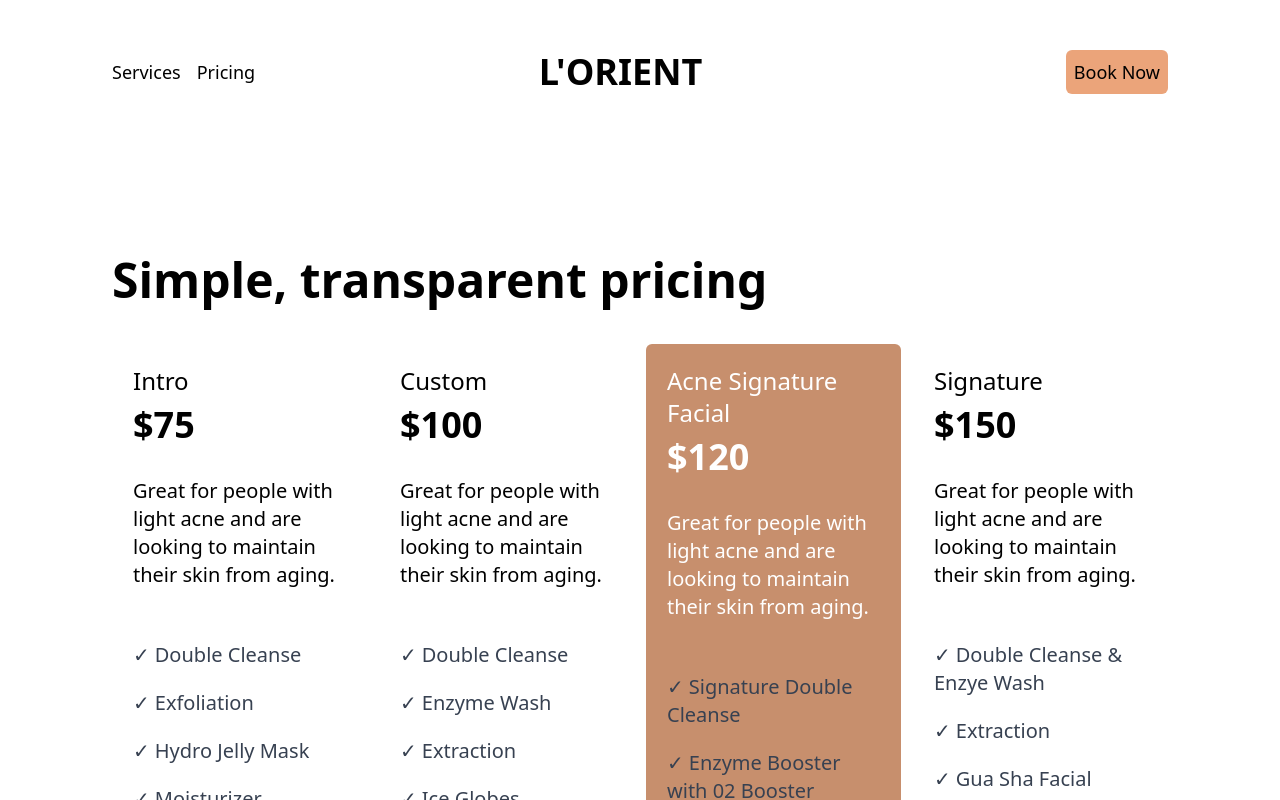
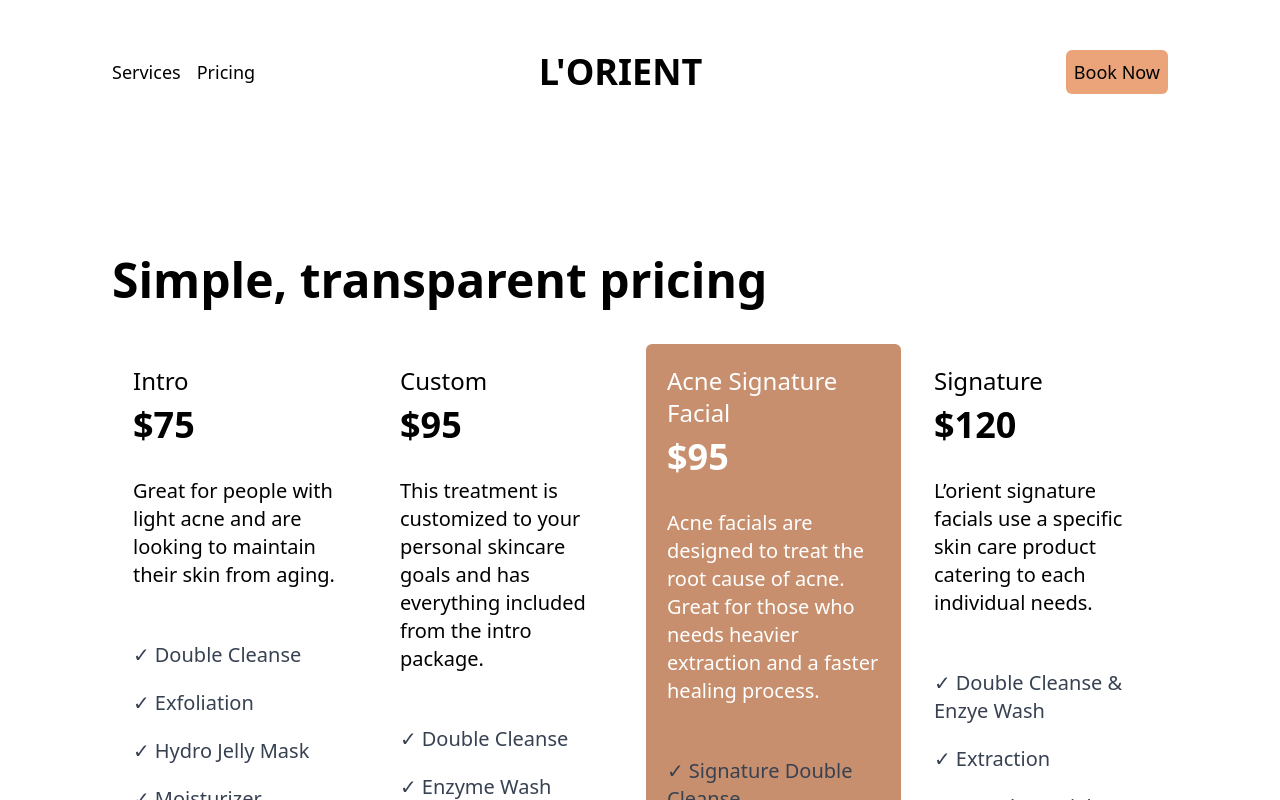
Before and after one commit to lorenzejay/lorient-skincare, a Next.js app: page /pricing in a window 1280 px wide. Shown: the top 800 px of the page. Built offline with nearby package versions, Linux system fonts and the light colour scheme.

Commit message:
updated pricing section

```diff
--- a/pages/index.js
+++ b/pages/index.js
@@ -45,7 +45,7 @@
       <div className="flex flex-col mt-10 lg:mt-24 lg:flex-row justify-between relative p-5  py-24 md:px-10 lg:px-28 lg:py-48 2xl:px-32 bg-cover mb-10 bg-center bg-main-bg ">
         <img
           src="/lorient-7.png"
-          className="lg:w-1/2 object-cover h-96 lg:mr-20"
+          className="lg:w-1/2 object-cover h-96 lg:h-auto lg:mr-20"
           alt="Package for signature facial lorient skin care"
         />
         <div className="lg:flex-grow relative">
@@ -56,12 +56,14 @@
             $ 120
           </p>
           <p className="mt-2 mb-5 text-lg flex-grow">
-            35 min long relaxing facial. Great for the people on the go that
-            need a complexion rejuvenation for a short amount of time. Does not
-            include extraction.
+            L’orient signature facials use a specific skin care product catering
+            to each individual needs. It includes thorough cleansing, gentle
+            exfoliation, extraction, relaxing facial massage. Finish off with
+            jelly treatment masks and ice globes to give your skin some love and
+            glow naturally.
           </p>
           <button
-            className="border mb-10 lg:mb-0 border-black px-10 lg:absolute lg:bottom-0 py-2  flex items-center"
+            className="border mb-10 lg:mb-0 border-black px-10 py-2  flex items-center"
             onClick={handleOpenCalendly}
           >
             Book Now{" "}
--- a/pages/pricing.jsx
+++ b/pages/pricing.jsx
@@ -43,10 +43,10 @@
 
           <div className="flex flex-col justify-start text-black mb-20 lg:mb-0 p-5 lg:w-1/4 transition-all duration-500 ease-in-out border border-opacity-0 hover:border-opacity-100 hover:shadow-lg rounded-md lg:mr-3">
             <h3 className="font-light text-2xl ">Custom</h3>
-            <p className="font-bold mt-2 text-4xl">$100</p>
+            <p className="font-bold mt-2 text-4xl">$95</p>
             <p className="text-xl my-8 ">
-              Great for people with light acne and are looking to maintain their
-              skin from aging.
+              This treatment is customized to your personal skincare goals and
+              has everything included from the intro package.
             </p>
             <ul className="flex-grow pricing-unordered-list list-none list-inside mb-5 text-gray-700 text-xl ">
               <li className="mt-5">Double Cleanse</li>
@@ -66,10 +66,11 @@
 
           <div className="flex flex-col justify-start mb-20 lg:mb-0 lg:mr-3 p-5 lg:w-1/4 transition-all duration-500 ease-in-out border border-opacity-0 hover:border-opacity-100 hover:shadow-lg bg-brown text-white rounded-md">
             <h3 className="font-light text-2xl ">Acne Signature Facial</h3>
-            <p className="font-bold mt-2 text-4xl">$120</p>
+            <p className="font-bold mt-2 text-4xl">$95</p>
             <p className="text-xl my-8 ">
-              Great for people with light acne and are looking to maintain their
-              skin from aging.
+              Acne facials are designed to treat the root cause of acne. Great
+              for those who needs heavier extraction and a faster healing
+              process.
             </p>
             <ul className="pricing-unordered-list list-none list-inside mb-5 text-gray-700 text-xl ">
               <li className="mt-5">Signature Double Cleanse</li>
@@ -89,10 +90,10 @@
 
           <div className="flex flex-col justify-start text-black mb-20 lg:mb-0 p-5 lg:w-1/4 transition-all duration-500 ease-in-out border border-opacity-0 hover:border-opacity-100 hover:shadow-lg rounded-md">
             <h3 className="font-light text-2xl ">Signature</h3>
-            <p className="font-bold mt-2 text-4xl">$150</p>
+            <p className="font-bold mt-2 text-4xl">$120</p>
             <p className="text-xl my-8 ">
-              Great for people with light acne and are looking to maintain their
-              skin from aging.
+              L’orient signature facials use a specific skin care product
+              catering to each individual needs.
             </p>
             <ul className="flex-grow pricing-unordered-list list-none list-inside mb-5 text-gray-700 text-xl ">
               <li className="mt-5">Double Cleanse & Enzye Wash</li>
```
